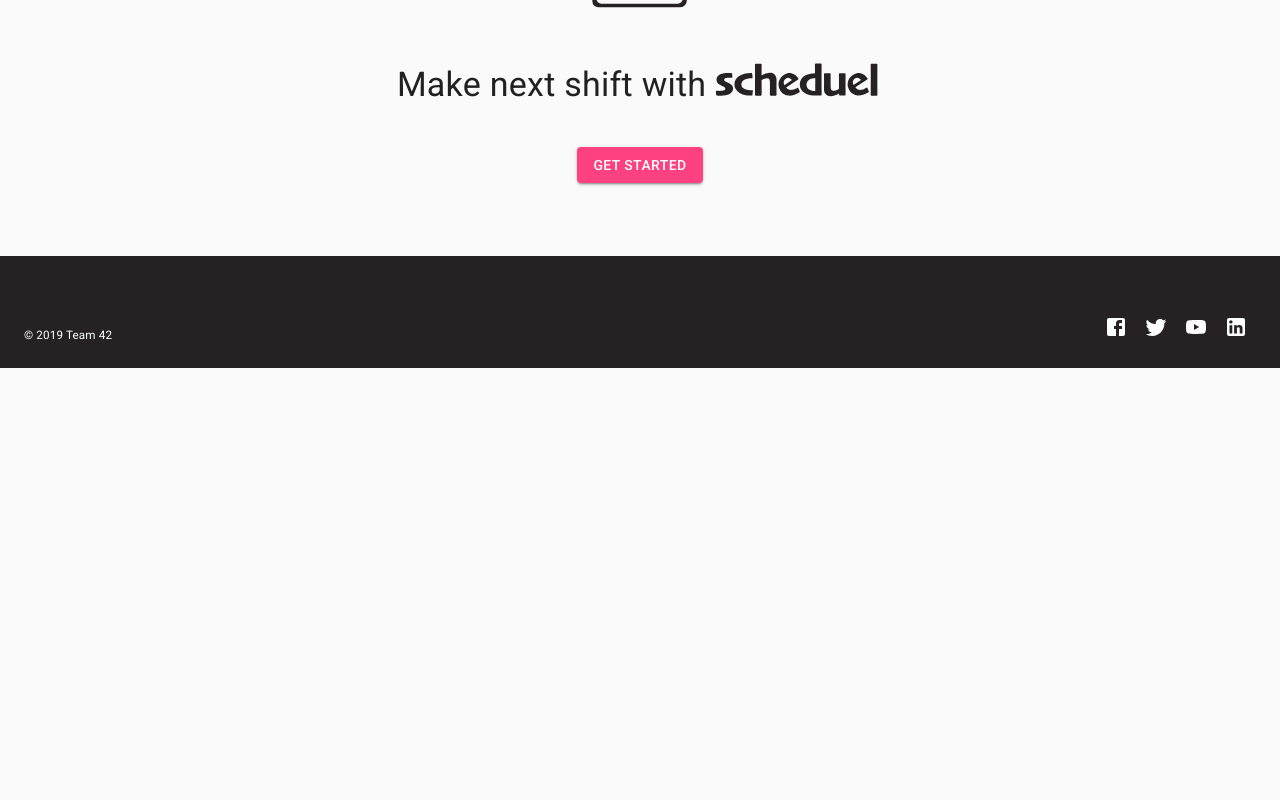
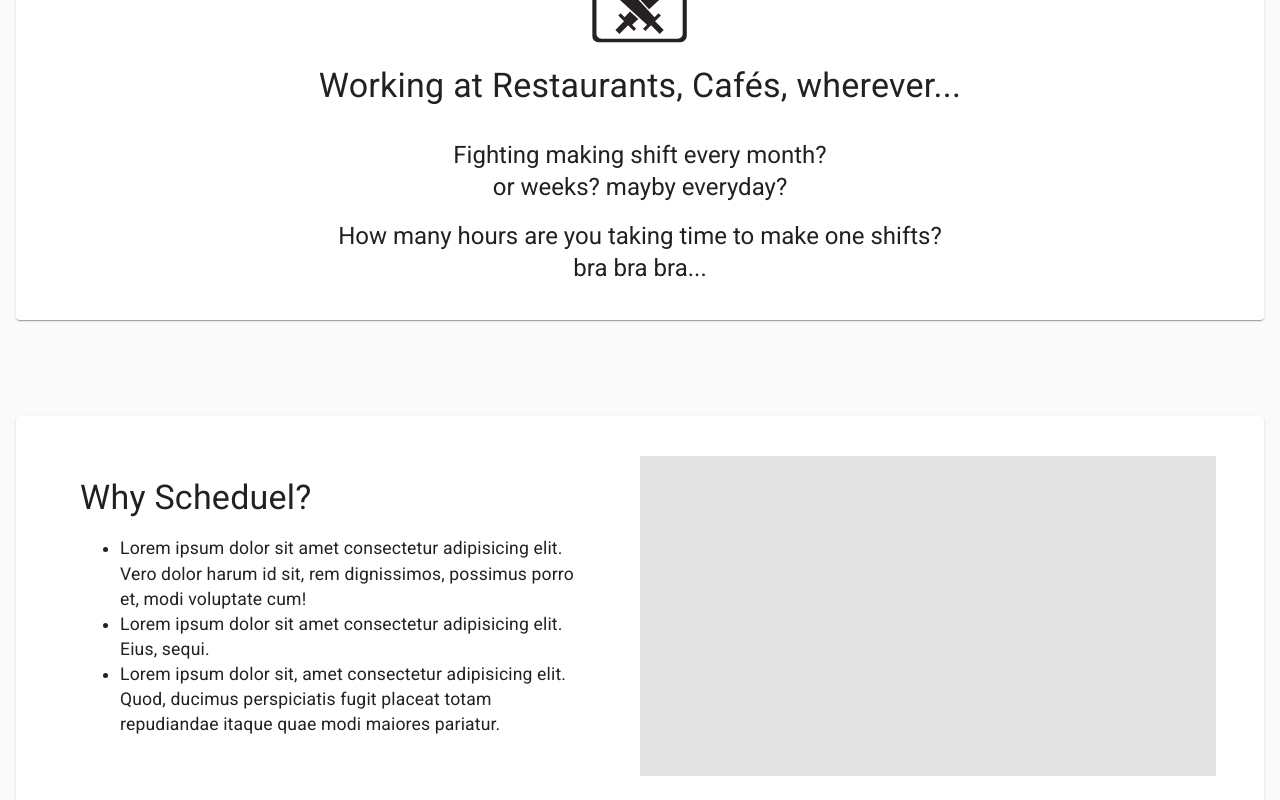
Before and after one commit to yoniakabecky/react-scheduler, a React (Create React App) app: page / in a window 1280 px wide. Shown: the part 960-1760 px from the top of the page. Before the commit the page ends 1328 px from the top, so only its background shows below. Built offline with nearby package versions, Linux system fonts and the light colour scheme; no server answers.

Commit message:
Created temporary Landing Components

```diff
--- /dev/null
+++ b/src/components/Landing/LandingAboutSection1.jsx
@@ -0,0 +1,43 @@
+import React from "react";
+
+import Typography from "@material-ui/core/Typography";
+import { makeStyles } from "@material-ui/core/styles";
+
+import SectionWrapper from "./SectionWrapper";
+import { Mark } from "../layouts/BrandLogo";
+
+const LandingAboutSection = () => {
+  const classes = useStyles();
+
+  return (
+    <SectionWrapper>
+      <div style={{ textAlign: "center" }}>
+        <Mark fill="dark" size={7} />
+        <Typography component="h3" variant="h4" className={classes.line1}>
+          Working at Restaurants, Cafés, wherever...
+        </Typography>
+        <Typography component="p" variant="h5" className={classes.line2}>
+          Fighting making shift every month?
+          <br />
+          or weeks? mayby everyday?
+        </Typography>
+        <Typography component="p" variant="h5" className={classes.line2}>
+          How many hours are you taking time to make one shifts?
+          <br />
+          bra bra bra...
+        </Typography>
+      </div>
+    </SectionWrapper>
+  );
+};
+
+const useStyles = makeStyles((theme) => ({
+  line1: {
+    marginBottom: "2rem",
+  },
+  line2: {
+    marginBottom: "1rem",
+  },
+}));
+
+export default LandingAboutSection;
--- /dev/null
+++ b/src/components/Landing/LandingAboutSection2.jsx
@@ -0,0 +1,55 @@
+import React from "react";
+
+import Typography from "@material-ui/core/Typography";
+import { makeStyles } from "@material-ui/core/styles";
+
+import SectionWrapper from "./SectionWrapper";
+
+const LandingAboutSection = () => {
+  const classes = useStyles();
+
+  return (
+    <SectionWrapper>
+      <div className={classes.left}>
+        <Typography component="h3" variant="h4">
+          Why Scheduel?
+        </Typography>
+        <ul className={classes.list}>
+          <li>
+            Lorem ipsum dolor sit amet consectetur adipisicing elit. Vero dolor
+            harum id sit, rem dignissimos, possimus porro et, modi voluptate
+            cum!
+          </li>
+          <li>
+            Lorem ipsum dolor sit amet consectetur adipisicing elit. Eius,
+            sequi.
+          </li>
+          <li>
+            Lorem ipsum dolor sit, amet consectetur adipisicing elit. Quod,
+            ducimus perspiciatis fugit placeat totam repudiandae itaque quae
+            modi maiores pariatur.
+          </li>
+        </ul>
+      </div>
+      <div className={classes.right}></div>
+    </SectionWrapper>
+  );
+};
+
+const useStyles = makeStyles((theme) => ({
+  left: {
+    width: "50%",
+    paddingLeft: "1rem",
+    paddingRight: "4rem",
+  },
+  list: {
+    fontSize: "1.1rem",
+  },
+  right: {
+    width: "50%",
+    height: "20rem",
+    background: "#E3E3E3",
+  },
+}));
+
+export default LandingAboutSection;
--- /dev/null
+++ b/src/components/Landing/SectionWrapper.jsx
@@ -0,0 +1,32 @@
+import React from "react";
+
+// Mui
+import Container from "@material-ui/core/Container";
+import Card from "@material-ui/core/Card";
+import { makeStyles } from "@material-ui/core/styles";
+
+const SectionWrapper = ({ children }) => {
+  const classes = useStyles();
+
+  return (
+    <Container component="section" className={classes.container}>
+      <Card className={classes.card}>{children}</Card>
+    </Container>
+  );
+};
+
+const useStyles = makeStyles((theme) => ({
+  container: {
+    marginTop: "4rem",
+    padding: "1rem",
+  },
+  card: {
+    padding: "1rem 3rem",
+    minHeight: "25rem",
+    display: "flex",
+    alignItems: "center",
+    justifyContent: "space-around",
+  },
+}));
+
+export default SectionWrapper;
--- a/src/components/layouts/Navbar.jsx
+++ b/src/components/layouts/Navbar.jsx
@@ -6,7 +6,6 @@ import { USER_HOME } from "../../constants/pathNames";
 //Mui
 import AppBar from "@material-ui/core/AppBar";
 import Toolbar from "@material-ui/core/Toolbar";
-import { makeStyles } from "@material-ui/core/styles";
 
 // Components
 import SignedInLinks from "./SignedInLinks";
@@ -14,26 +13,19 @@ import SignedOutLinks from "./SignedOutLinks";
 import BrandLogo from "./BrandLogo";
 
 const Navbar = ({ authenticated }) => {
-  const classes = useStyles();
-
   return (
     <AppBar position="static">
       <Toolbar component="nav">
-        <Link to={USER_HOME} className={classes.brandLogo}>
+        <Link to={USER_HOME}>
           <BrandLogo color="light" size={2} />
         </Link>
+        <span style={{ flexGrow: 1 }} />
         {authenticated ? <SignedInLinks /> : <SignedOutLinks />}
       </Toolbar>
     </AppBar>
   );
 };
 
-const useStyles = makeStyles((theme) => ({
-  brandLogo: {
-    flexGrow: 1,
-  },
-}));
-
 const mapStateToProps = (state) => ({
   authenticated: state.employee.authenticated,
 });
--- a/src/pages/LandingPage.jsx
+++ b/src/pages/LandingPage.jsx
@@ -2,6 +2,8 @@ import React from "react";
 
 // Components
 import Hero from "../components/Landing/Hero";
+import LandingAboutSection1 from "../components/Landing/LandingAboutSection1";
+import LandingAboutSection2 from "../components/Landing/LandingAboutSection2";
 import LandingBottomSection from "../components/Landing/LandingBottomSection";
 import Footer from "../components/layouts/Footer";
 
@@ -9,6 +11,8 @@ const LandingPage = () => {
   return (
     <main>
       <Hero />
+      <LandingAboutSection1 />
+      <LandingAboutSection2 />
       <LandingBottomSection />
       <Footer />
     </main>
```
